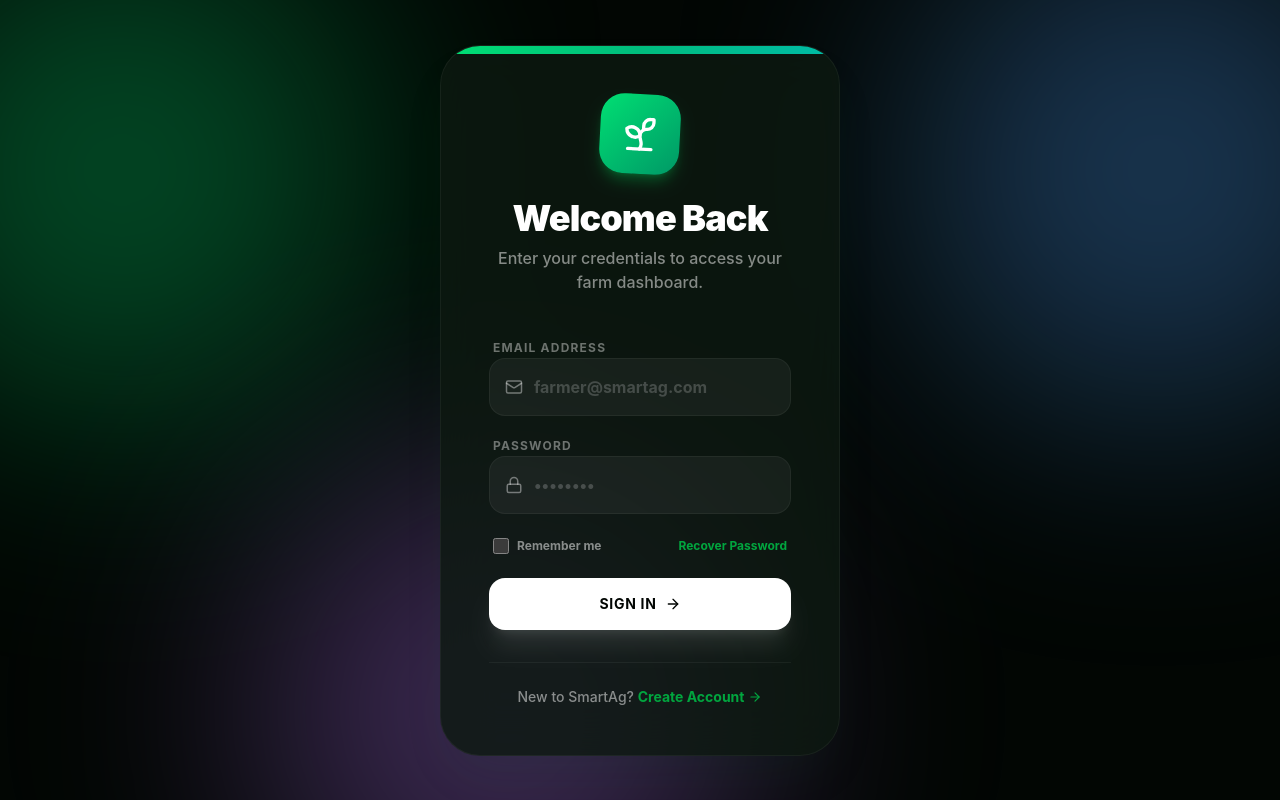
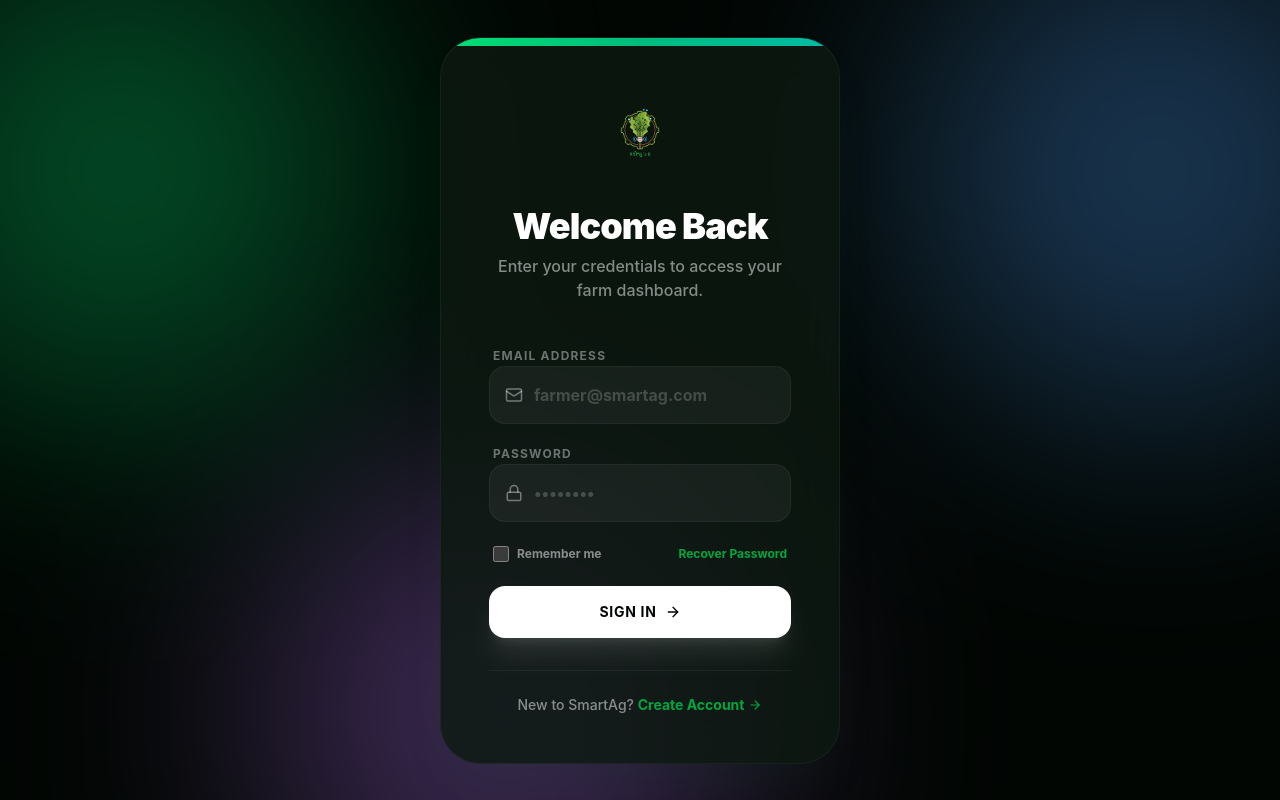
Before and after one commit to frezzyog/smart_agriculture, a Next.js app in the folder client/: page /login in a window 1280 px wide. Built offline with nearby package versions, Linux system fonts and the light colour scheme; no server answers.

Commit message:
feat: Integrate new project logo across the dashboard and auth pages

```diff
--- a/client/app/login/page.js
+++ b/client/app/login/page.js
@@ -51,8 +51,8 @@
           <div className="absolute top-0 left-0 w-full h-2 bg-gradient-to-r from-green-400 via-emerald-500 to-teal-500"></div>
 
           <div className="text-center mb-10">
-            <div className="mx-auto h-20 w-20 bg-gradient-to-br from-green-400 to-emerald-600 rounded-[1.5rem] flex items-center justify-center mb-6 shadow-lg shadow-green-500/30 transform rotate-3 hover:rotate-6 transition-transform duration-300">
-              <Sprout size={40} className="text-white" />
+            <div className="mx-auto h-24 w-24 mb-6 transform hover:scale-105 transition-transform duration-300">
+              <img src="/logo.png" alt="SmartAg Logo" className="w-full h-full object-contain" />
             </div>
             <h2 className="text-4xl font-black text-foreground tracking-tight mb-2">
               Welcome Back
--- a/client/app/page.js
+++ b/client/app/page.js
@@ -21,7 +21,7 @@
     return (
         <div className="min-h-screen flex items-center justify-center bg-background">
             <div className="animate-pulse flex flex-col items-center gap-4">
-                <div className="w-12 h-12 bg-green-500 rounded-full"></div>
+                <img src="/logo.png" alt="Logo" className="w-16 h-16 object-contain" />
                 <p className="text-foreground/50 font-medium">Loading your farm...</p>
             </div>
         </div>
--- a/client/components/auth/SignupForm.jsx
+++ b/client/components/auth/SignupForm.jsx
@@ -65,8 +65,8 @@
                     <div className="absolute top-0 left-0 w-full h-2 bg-gradient-to-r from-indigo-500 via-purple-500 to-pink-500"></div>
 
                     <div className="text-center mb-10">
-                        <div className="mx-auto h-20 w-20 bg-gradient-to-br from-indigo-500 to-purple-600 rounded-[1.5rem] flex items-center justify-center mb-6 shadow-lg shadow-indigo-500/30 transform -rotate-3 hover:rotate-0 transition-transform duration-300">
-                            <Leaf size={40} className="text-white" />
+                        <div className="mx-auto h-24 w-24 mb-6 transform hover:scale-105 transition-transform duration-300">
+                            <img src="/logo.png" alt="SmartAg Logo" className="w-full h-full object-contain" />
                         </div>
                         <h2 className="text-3xl font-black text-foreground tracking-tight mb-2">
                             Join SmartAg
--- a/client/components/layout/Sidebar.jsx
+++ b/client/components/layout/Sidebar.jsx
@@ -61,8 +61,8 @@
                 {/* Logo & Close Button */}
                 <div className="flex items-center justify-between mb-10">
                     <div className="flex items-center gap-3">
-                        <div className="w-10 h-10 bg-accent rounded-xl flex items-center justify-center shadow-[0_0_20px_rgba(21,255,113,0.3)]">
-                            <Leaf size={24} className="text-background" />
+                        <div className="w-12 h-12 flex items-center justify-center">
+                            <img src="/logo.png" alt="Logo" className="w-full h-full object-contain" />
                         </div>
                         <div>
                             <h1 className="text-xl font-bold tracking-tight text-foreground leading-none">{t('sidebar.title')}</h1>
```
Also changed, not shown: client/public/logo.png (added).
